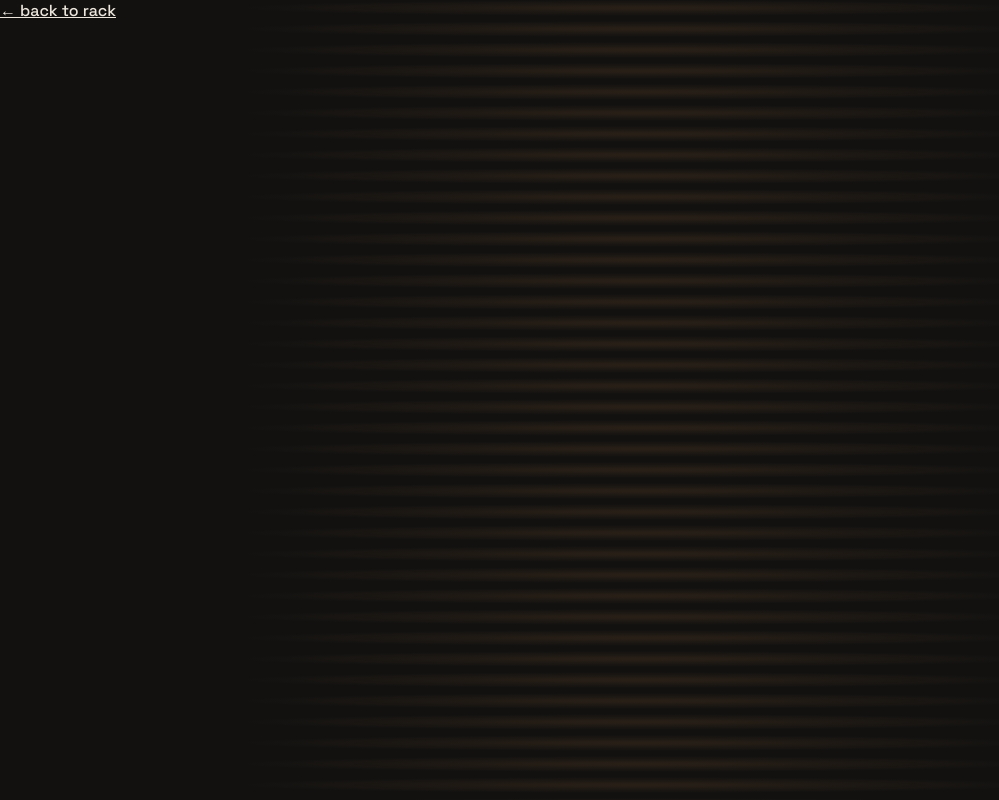
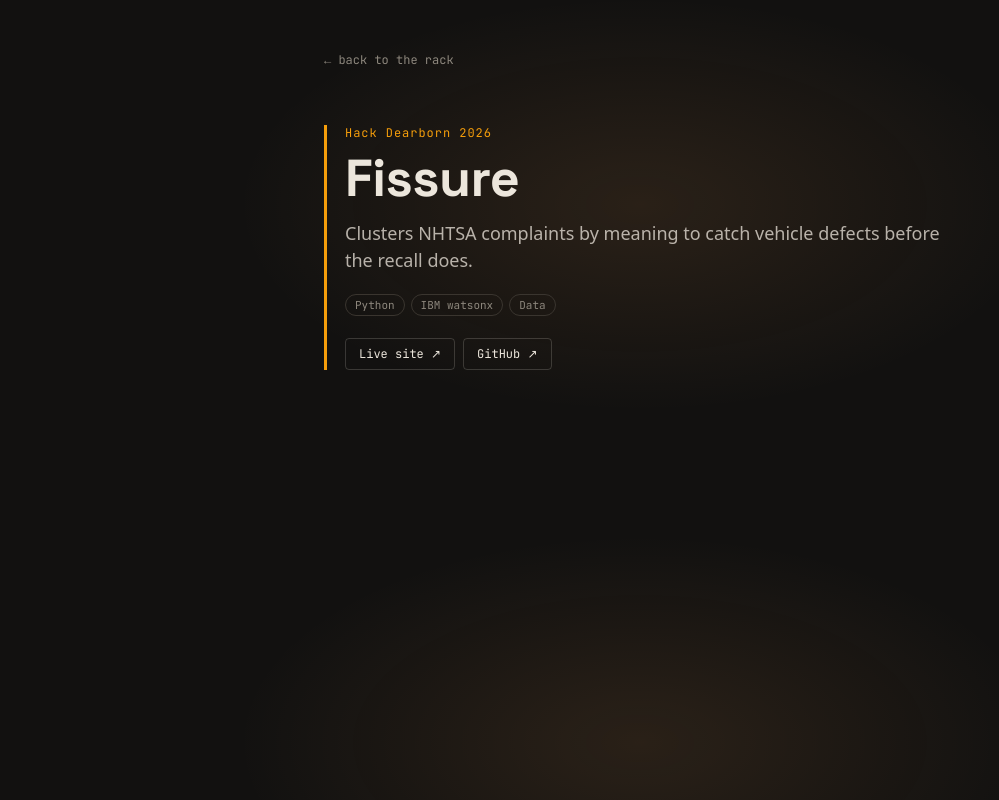
Before and after one commit to agulam-coco/kws-rack-portfolio, a React (Vite) app in the folder web/: page /projects/fissure in a window 1280 px wide. Shown: the whole page, without its empty margins (0-999 px from the left). Built offline with nearby package versions, Linux system fonts and the light colour scheme.

Commit message:
Setup writeup routing and writeups hold links to other poaces if present

```diff
--- a/web/src/components/project/PreviewCard.tsx
+++ b/web/src/components/project/PreviewCard.tsx
@@ -1,10 +1,10 @@
 import { useState } from "react";
 import { Link } from "react-router";
-import { primaryAction, hasWriteup, previewImages, type Project } from "../../data/projects";
+import { previewImages, type Project } from "../../data/projects";
+import { primaryAction } from "../../lib/writeups";
 
 export default function PreviewCard({ project }: { project: Project }) {
     const action = primaryAction(project);
-    const showReadMore = project.readMore && action.external;
 
     // try each image in order; if one fails to load, use the next.
     // if none work, the placeholder shows instead.
@@ -37,8 +37,6 @@
                     <a className="pc-primary" href={action.href} target="_blank" rel="noopener noreferrer">{action.label}</a>
                 ) : (
                     <Link className="pc-primary" to={action.href} target="_blank" rel="noopener noreferrer">{action.label}</Link>)}
-                {showReadMore && hasWriteup(project) && (
-                    <Link className="pc-secondary" to={`/projects/${project.id}`} target="_blank" rel="noopener noreferrer">Read the write-up →</Link>)}
             </div>
         </div>
     );
--- a/web/src/components/project/ProjectTarget.tsx
+++ b/web/src/components/project/ProjectTarget.tsx
@@ -4,7 +4,8 @@
   useFloating, useHover, useFocus, useDismiss, useRole, useInteractions,
   safePolygon, offset, shift, autoUpdate, FloatingPortal,
 } from "@floating-ui/react";
-import { primaryAction, type Project } from "../../data/projects";
+import { previewImages, type Project } from "../../data/projects";
+import { primaryAction } from "../../lib/writeups";
 import PreviewCard from "./PreviewCard";
 
 // Wraps a rack unit (node, amp, Pi) so it's a real link with a hover card.
--- a/web/src/data/projects.ts
+++ b/web/src/data/projects.ts
@@ -9,9 +9,10 @@
     summary: string;
     tags: string[];
     preview?: string;           // image path for the hover card
-    action: { type: "external"; href: string; label: "GitHub" | "Live" } | { type: "writeup" };
-    readMore?: boolean;
-    repo?: string;
+    links?: { github?: string; live?: string };
+    // A write-up is just a file: src/content/projects/<id>.mdx
+    // If it exists, clicking the project opens it, and its header links to
+    // GitHub / the live site. If not, clicking goes to live, then GitHub.
 };
 
 export const projects: Project[] = [
@@ -20,33 +21,30 @@
         event: "ShellHacks 2026",
         summary: "A tiny screen on your monitor showing what your AI agents are doing, with a real button to approve risky actions.",
         tags: ["ESP32-C3", "Hardware", "Claude Code"],
-        repo: "agulam-coco/watch-my-tokens",
-        action: { type: "external", href: "https://github.com/agulam-coco/watch-my-tokens", label: "GitHub" },
+        links: { github: "https://github.com/agulam-coco/watch-my-tokens" },
     },
     {
         id: "fissure", name: "Fissure", shelf: "nodes", color: "#f59e0b",
         event: "Hack Dearborn 2026",
         summary: "Clusters NHTSA complaints by meaning to catch vehicle defects before the recall does.",
         tags: ["Python", "IBM watsonx", "Data"],
-        repo: "agulam-coco/fissure",
-        action: { type: "external", href: "https://fissure-xi.vercel.app", label: "Live" },
-        readMore: true,
+        links: { live: "https://fissure-xi.vercel.app", github: "https://github.com/agulam-coco/fissure" },
     },
     {
         id: "freesound", name: "Freesound", shelf: "nodes", color: "#22c55e",
         event: "Grinnell College",
         summary: "The website for Freesound, the student music community I run.",
         tags: ["React", "Vite", "Express"],
-        action: { type: "external", href: "https://freesound.us.reclaim.cloud/", label: "Live" },
+        links: { live: "https://freesound.us.reclaim.cloud/" },
     },
     {
         id: "guitars", name: "Guitars", shelf: "builds", color: "#a855f7",
-        summary: "TODO", tags: ["Music"], action: { type: "writeup" },
+        summary: "TODO", tags: ["Music"],
     },
     {
         id: "server-rack", name: "Server Rack", shelf: "builds", color: "#14b8a6",
         summary: "My homelab and the rack this site is based on.",
-        tags: ["Raspberry Pi", "Linux"], action: { type: "writeup" },
+        tags: ["Raspberry Pi", "Linux"],
     },
 ];
 
@@ -54,19 +52,10 @@
 export const builds = projects.filter((p) => p.shelf === "builds");
 export const getProject = (id: string) => projects.find((p) => p.id === id);
 
-// does this project have a page at /projects/:id ?
-export const hasWriteup = (p: Project) => p.action.type === "writeup" || !!p.readMore;
-
-// where clicking the unit goes, and what to call it
-export function primaryAction(p: Project) {
-    if (p.action.type === "external") {
-        return {
-            href: p.action.href,
-            external: true,
-            label: p.action.label === "GitHub" ? "View on GitHub ↗" : "Open live site ↗",
-        };
-    }
-    return { href: `/projects/${p.id}`, external: false, label: "Read the write-up →" };
+// "owner/name" from the GitHub link, for the preview images
+export function repoOf(p: Project) {
+    const m = p.links?.github?.match(/github\.com\/([^/]+\/[^/#?]+)/);
+    return m ? m[1] : undefined;
 }
 
 // images for the hover card, best first. The card tries each in order.
@@ -76,6 +65,7 @@
     if (p.preview) list.push(p.preview);       // one you picked yourself
     if (saved.live) list.push(saved.live);     // screenshot of the live site
     if (saved.social) list.push(saved.social); // your custom GitHub social preview
-    if (p.repo) list.push(`https://opengraph.githubassets.com/1/${p.repo}`); // GitHub's auto card
+    const repo = repoOf(p);
+    if (repo) list.push(`https://opengraph.githubassets.com/1/${repo}`); // GitHub's auto card
     return list;
 }
--- /dev/null
+++ b/web/src/lib/writeups.ts
@@ -0,0 +1,21 @@
+import type { ComponentType } from "react";
+import type { Project } from "../data/projects";
+
+// Every write-up in content/projects, loaded only when you open it.
+// (Kept out of data/projects.ts because import.meta.glob only works in Vite,
+// and scripts/previews.ts imports that file from plain Node.)
+type Loader = () => Promise<{ default: ComponentType }>;
+const files: Record<string, Loader | undefined> = import.meta.glob<{ default: ComponentType }>("../content/projects/*.mdx");
+
+export const loadWriteup = (id: string) => files[`../content/projects/${id}.mdx`];
+export const hasWriteup = (p: Project) => !!loadWriteup(p.id);
+
+// Where clicking a project goes: the write-up if there is one, otherwise the
+// live site, otherwise GitHub. A project with none of those still gets its
+// page, which says the write-up is coming.
+export function primaryAction(p: Project) {
+    if (hasWriteup(p)) return { href: `/projects/${p.id}`, external: false, label: "Read the write-up →" };
+    if (p.links?.live) return { href: p.links.live, external: true, label: "Open live site ↗" };
+    if (p.links?.github) return { href: p.links.github, external: true, label: "View on GitHub ↗" };
+    return { href: `/projects/${p.id}`, external: false, label: "Read the write-up →" };
+}
--- a/web/src/pages/ProjectPage.tsx
+++ b/web/src/pages/ProjectPage.tsx
@@ -1,23 +1,58 @@
-import type { ComponentType } from "react";
+import { useEffect, useState, type ComponentType, type CSSProperties } from "react";
 import { Link, useParams } from "react-router";
+import { getProject } from "../data/projects";
+import { person } from "../data/site";
+import { loadWriteup } from "../lib/writeups";
 import NotFound from "./NotFound";
 
-// grabs every .mdx in content/projects, keyed by file path
-const pages = import.meta.glob<{ default: ComponentType }>(
-    "../content/projects/*.mdx",
-    { eager: true }
-);
+// /projects/:slug. The header (name, event, tags, GitHub / live links) comes
+// from data/projects.ts, so each .mdx file is just the story.
+export default function ProjectPage() {
+    const { slug = "" } = useParams();
+    const project = getProject(slug);
+    const load = loadWriteup(slug);
+    const [Content, setContent] = useState<ComponentType | null>(null);
 
-export default function ProjectPage() {
-    const { slug } = useParams();
-    const page = pages[`../content/projects/${slug}.mdx`];
-    if (!page) return <NotFound />;
-    const Content = page.default;
+    useEffect(() => {
+        setContent(null);
+        if (!load) return;
+        let alive = true;
+        load().then((m) => { if (alive) setContent(() => m.default); });
+        return () => { alive = false; };
+    }, [load]);
+
+    useEffect(() => {
+        if (project) document.title = `${project.name} · ${person.name}`;
+        return () => { document.title = person.name; };
+    }, [project]);
+
+    if (!project) return <NotFound />;
+    const { github, live } = project.links ?? {};
 
     return (
-        <article>
-            <Link to="/">← back to rack</Link>
-            <Content />
-        </article>
+        <main className="writeup" style={{ "--accent": project.color } as CSSProperties}>
+            <Link className="wu-back" to="/">← back to the rack</Link>
+
+            <header className="wu-head">
+                {project.event && <p className="wu-event">{project.event}</p>}
+                <h1>{project.name}</h1>
+                <p className="wu-summary">{project.summary}</p>
+
+                <ul className="wu-tags">
+                    {project.tags.map((t) => <li key={t}>{t}</li>)}
+                </ul>
+
+                {(github || live) && (
+                    <p className="wu-links">
+                        {live && <a href={live} target="_blank" rel="noopener noreferrer">Live site ↗</a>}
+                        {github && <a href={github} target="_blank" rel="noopener noreferrer">GitHub ↗</a>}
+                    </p>
+                )}
+            </header>
+
+            <article className="wu-body">
+                {load ? (Content ? <Content /> : null) : <p className="wu-soon">Write-up coming soon.</p>}
+            </article>
+        </main>
     );
 }
--- a/web/src/styles/globals.css
+++ b/web/src/styles/globals.css
@@ -5,6 +5,7 @@
 @import "./cables.css";
 @import "./preview.css";
 @import "./hud.css";
+@import "./writeup.css";
 
 :root {
     --bg: #121110;
--- /dev/null
+++ b/web/src/styles/writeup.css
@@ -0,0 +1,179 @@
+/* ---------- write-up pages (/projects/:slug) ---------- */
+.writeup {
+    --accent: var(--led);
+    max-width: 680px;
+    margin: 0 auto;
+    padding: 48px 24px 120px;
+}
+
+.wu-back {
+    font: 12px var(--font-mono);
+    color: var(--muted);
+    text-decoration: none;
+    transition: color .2s;
+}
+
+.wu-back:hover,
+.wu-back:focus-visible {
+    color: var(--text);
+}
+
+/* ----- header ----- */
+.wu-head {
+    margin: 56px 0 48px;
+    padding-left: 18px;
+    border-left: 3px solid var(--accent);
+}
+
+.wu-event {
+    margin: 0 0 10px;
+    font: 12px var(--font-mono);
+    letter-spacing: .08em;
+    color: var(--accent);
+}
+
+.wu-head h1 {
+    margin: 0;
+    font-size: clamp(36px, 6vw, 52px);
+    line-height: 1.05;
+    letter-spacing: -.01em;
+}
+
+.wu-summary {
+    margin: 14px 0 0;
+    font: 18px/1.5 "Outfit", system-ui, sans-serif;
+    color: rgba(236, 230, 220, .75);
+}
+
+.wu-tags {
+    display: flex;
+    flex-wrap: wrap;
+    gap: 6px;
+    margin: 20px 0 0;
+    padding: 0;
+    list-style: none;
+}
+
+.wu-tags li {
+    padding: 3px 9px;
+    border: 1px solid #3a352f;
+    border-radius: 999px;
+    font: 11px var(--font-mono);
+    color: var(--muted);
+}
+
+.wu-links {
+    display: flex;
+    gap: 8px;
+    margin: 22px 0 0;
+}
+
+.wu-links a {
+    padding: 7px 13px;
+    border: 1px solid rgba(236, 230, 220, .18);
+    border-radius: 4px;
+    font: 12px var(--font-mono);
+    text-decoration: none;
+    transition: border-color .2s, color .2s;
+}
+
+.wu-links a:hover,
+.wu-links a:focus-visible {
+    border-color: var(--accent);
+    color: var(--accent);
+    outline: none;
+}
+
+/* ----- the MDX body ----- */
+.wu-body {
+    font: 17px/1.7 "Outfit", system-ui, sans-serif;
+    color: rgba(236, 230, 220, .86);
+}
+
+.wu-body> :first-child {
+    margin-top: 0;
+}
+
+.wu-body h2 {
+    margin: 52px 0 12px;
+    font-size: 24px;
+    color: var(--text);
+}
+
+.wu-body h3 {
+    margin: 36px 0 8px;
+    font-size: 18px;
+    color: var(--text);
+}
+
+.wu-body p,
+.wu-body ul,
+.wu-body ol {
+    margin: 0 0 18px;
+}
+
+.wu-body li {
+    margin-bottom: 6px;
+}
+
+.wu-body a {
+    color: var(--text);
+    text-decoration-color: var(--accent);
+    text-underline-offset: 3px;
+}
+
+.wu-body strong {
+    color: var(--text);
+    font-weight: 600;
+}
+
+.wu-body img,
+.wu-body video {
+    display: block;
+    width: 100%;
+    margin: 28px 0;
+    border-radius: 8px;
+    border: 1px solid #2b2824;
+}
+
+.wu-body blockquote {
+    margin: 28px 0;
+    padding-left: 16px;
+    border-left: 2px solid var(--accent);
+    color: rgba(236, 230, 220, .7);
+}
+
+.wu-body code {
+    padding: 2px 5px;
+    border-radius: 4px;
+    background: #1c1b19;
+    font: .86em var(--font-mono);
+}
+
+.wu-body pre {
+    margin: 24px 0;
+    padding: 16px 18px;
+    overflow-x: auto;
+    border-radius: 8px;
+    border: 1px solid #2b2824;
+    background: #161513;
+    font-size: 14px;
+    line-height: 1.55;
+}
+
+.wu-body pre code {
+    padding: 0;
+    background: none;
+}
+
+.wu-body hr {
+    margin: 48px 0;
+    border: 0;
+    border-top: 1px dashed #3a352f;
+}
+
+.wu-soon {
+    font-family: var(--font-mono);
+    font-size: 13px;
+    color: var(--muted);
+}
```
Also changed, not shown: web/scripts/previews.ts (+5 -5 lines).
